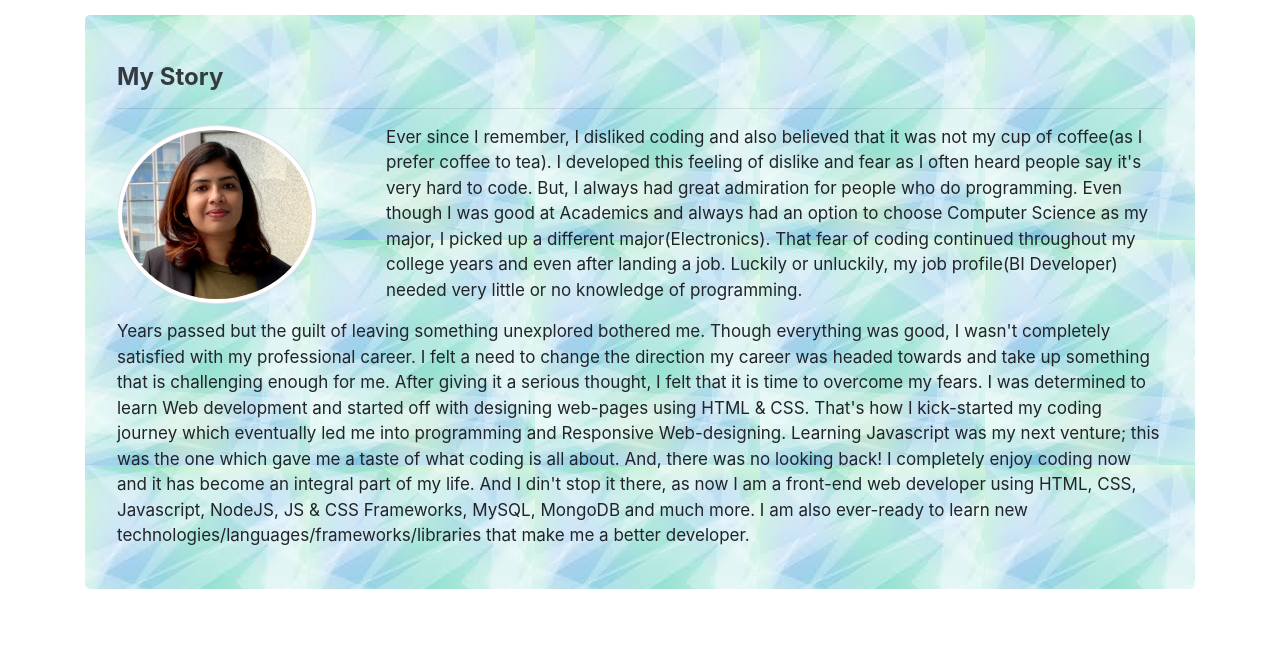
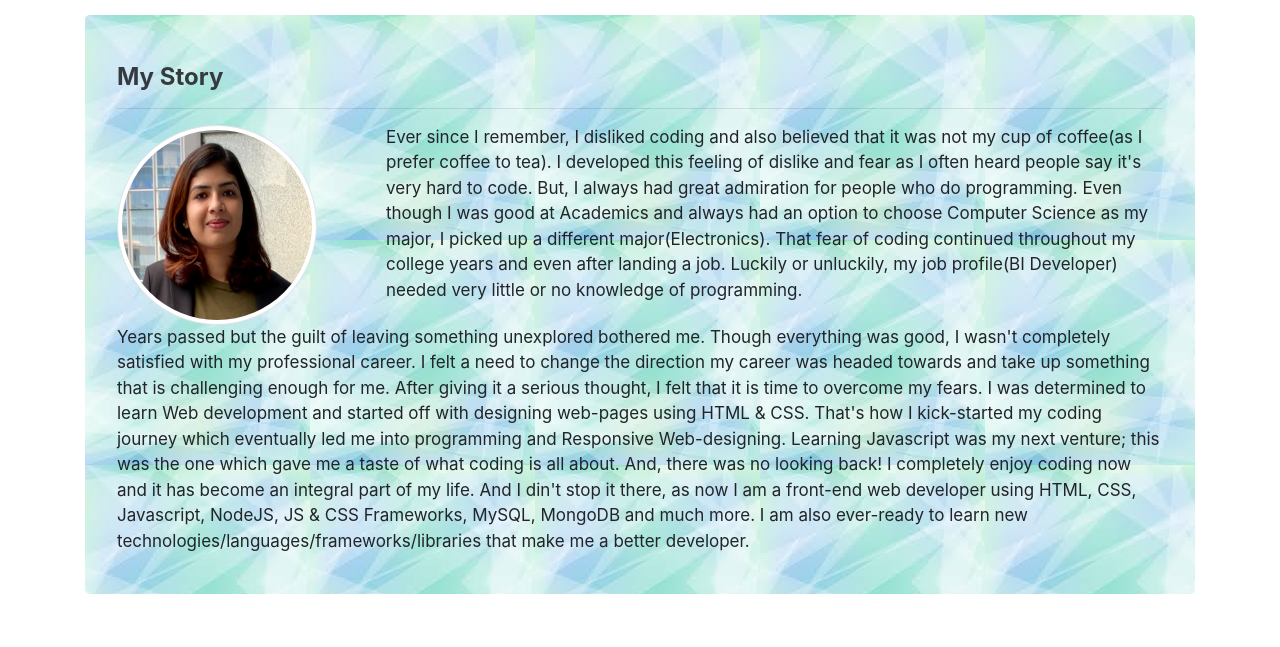
Before and after one commit to sushmakaluva/2.Responsive-Portfolio, a plain HTML site: page index.html in a window 1280 px wide. Shown: the part 83-730 px from the top of the page. Drawn offline with nearby package versions, Linux system fonts and the light colour scheme.

Commit message:
Added a few layout settings to bootstrap classes

```diff
--- a/assets/style.css
+++ b/assets/style.css
@@ -13,11 +13,15 @@ ul {
 }
 
 .jumbotron {
-background-image: url("background_img.jpeg");
-background-repeat: repeat;
+  background-image: url("background_img.jpeg");
+  background-repeat: repeat;
 
 }
 
 .card-title {
   text-decoration: underline;
 }
+
+.footer-margin {
+  margin-top:15%;
+}
--- a/index.html
+++ b/index.html
@@ -38,25 +38,23 @@
        <div class="jumbotron mt-3 pt-5 pb-4 media-body">
             <h4 class="text-dark"><strong>My Story</strong></h4>
             <hr>
-            <div class="row row-cols-1 row-cols-xs-1 row-cols-sm-1 row-cols-md-2 ">
+            <div class="row">
 
-                <div class="col-lg-3">
-                    <img src="assets/mypic.jpg" alt="Sushma Kaluva" class="img-thumbnail  rounded-circle" height="200" width="200">
+                <div class="col-lg-3 col-md-3 col-sm-12 col-xs-12">
+                    <img src="assets/mypic.jpg" alt="Sushma Kaluva" class="img-responsive img-thumbnail  rounded-circle p-1 float-left" style="height:200px;width:200px;">
                 </div>
-                <div class="col-lg-9">
+            <div class="col-lg-9 col-md-9 col-sm-12 col-xs-12">
                     <p class="paragraph">
                         Ever since I remember, I disliked coding and also believed that it was not my cup of coffee(as I prefer coffee to tea).
                         I developed this feeling of dislike and fear as I often heard people say it's very hard to code.
-                        But, I always had great admiration for people who do programming.
-                        Even though I was good at Academics and always had an option to choose Computer Science as my major, I picked up a different major(Electronics).
-                        That fear of coding continued throughout my college years and even after landing a job.
-                        Luckily or unluckily, my job profile(BI Developer) needed very little or no knowledge of programming.
-                    </p>
+                        But, I always had great admiration for people who do programming. Even though I was good at Academics and always had an option to choose Computer Science as my major, I picked up a different major(Electronics). That fear of coding continued throughout my college years and even after landing a job.
+                        Luckily or unluckily, my job profile(BI Developer) needed very little or no knowledge of programming.</p>
                 </div>
 
             </div>
             <div class="row">
-                <div class="col">
+                <div class="col-lg-12 col-md-12 col-sm-12 col-xs-12">
+
                     <p class="paragraph">
                         Years passed but the guilt of leaving something unexplored bothered me. Though everything was good, I wasn't completely satisfied with my professional career.
                         I felt a need to change the direction my career was headed towards and take up something that is challenging enough for me.
@@ -73,7 +71,7 @@
        </div>
       </main>
 
-        <footer class="footer">
+        <footer class="footer footer-margin">
             <nav class="navbar fixed-bottom navbar-dark bg-info justify-content-center">
                 <a class="navbar-brand " href="https://github.com/sushmakaluva"><i class="fa fa-github"></i></a>
                 <a class="navbar-brand " href="https://www.linkedin.com/in/sushma-reddy-kaluva/"><i class="fa fa-linkedin-square"></i></a>
```
Also changed, not shown: contact.html (+1 -1 lines), portfolio.html (+2 -2 lines).
